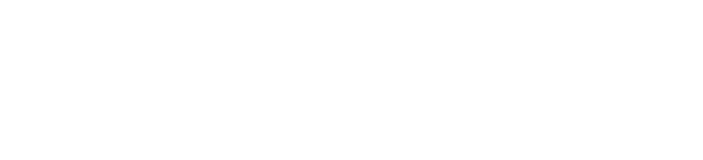
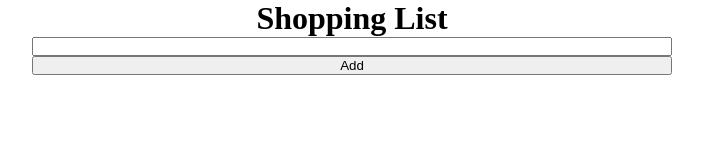
Before and after one commit to OzzyDm/Shopping-list-app, a plain HTML site: page index.html in a window 1280 px wide. Shown: the whole page, without its empty margins (288-991 px from the left). Drawn offline with Linux system fonts and the light colour scheme.

Commit message:
basic structure

```diff
--- a/index.html
+++ b/index.html
@@ -3,9 +3,16 @@
   <head>
     <meta charset="UTF-8" />
     <meta http-equiv="X-UA-Compatible" content="IE=edge" />
-    <meta name="viewport" content="width=, initial-scale=1.0" />
+    <meta name="viewport" content="width=device-width initial-scale=1.0" />
     <link rel="stylesheet" href="style.css" />
     <title>Shopping List</title>
   </head>
-  <body></body>
+  <body>
+    <div class="container">
+      <h1>Shopping List</h1>
+      <input type="text" id="enterItem" />
+      <button id="add">Add</button>
+      <ul id="list"></ul>
+    </div>
+  </body>
 </html>
--- a/style.css
+++ b/style.css
@@ -0,0 +1,12 @@
+* {
+  margin: 0;
+  padding: 0;
+}
+
+.container {
+  width: 50%;
+  display: flex;
+  flex-direction: column;
+  text-align: center;
+  margin: auto;
+}
```
Also changed, not shown: app.js (added, +13 -0 lines).
